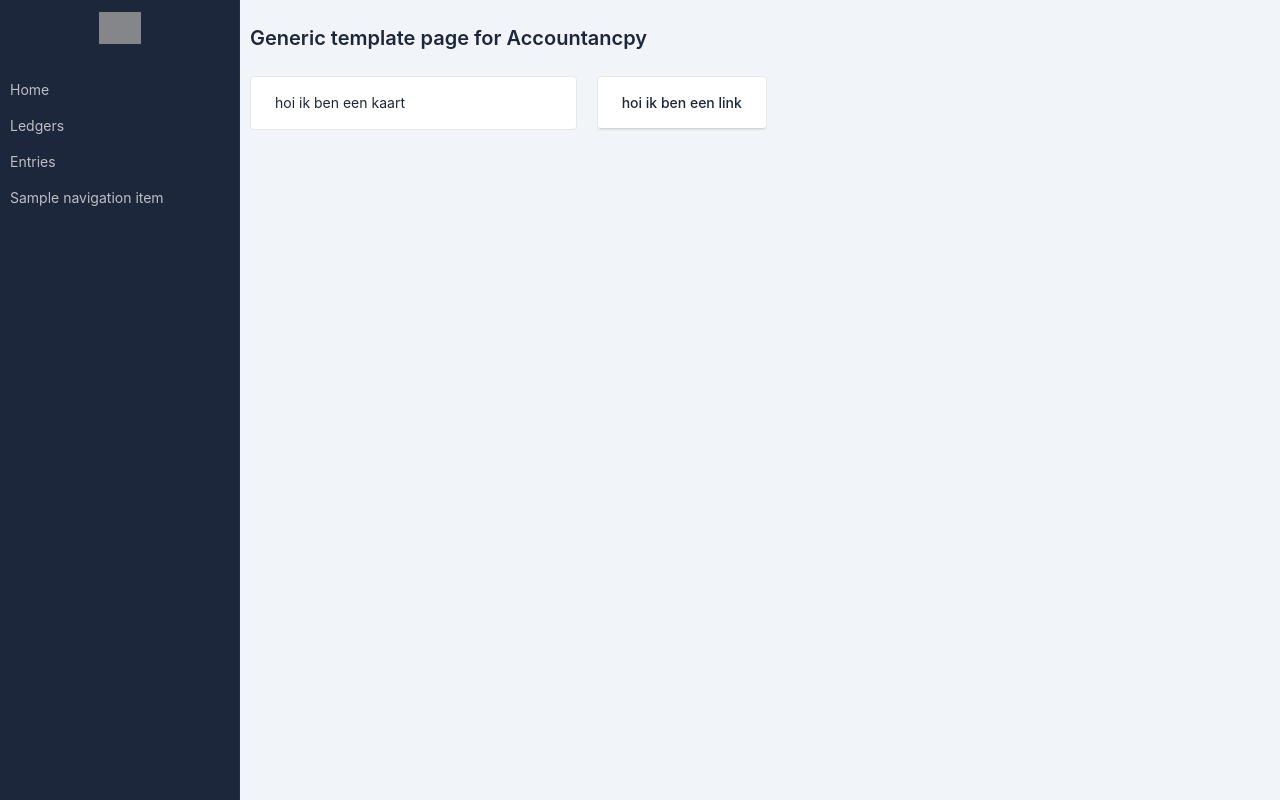
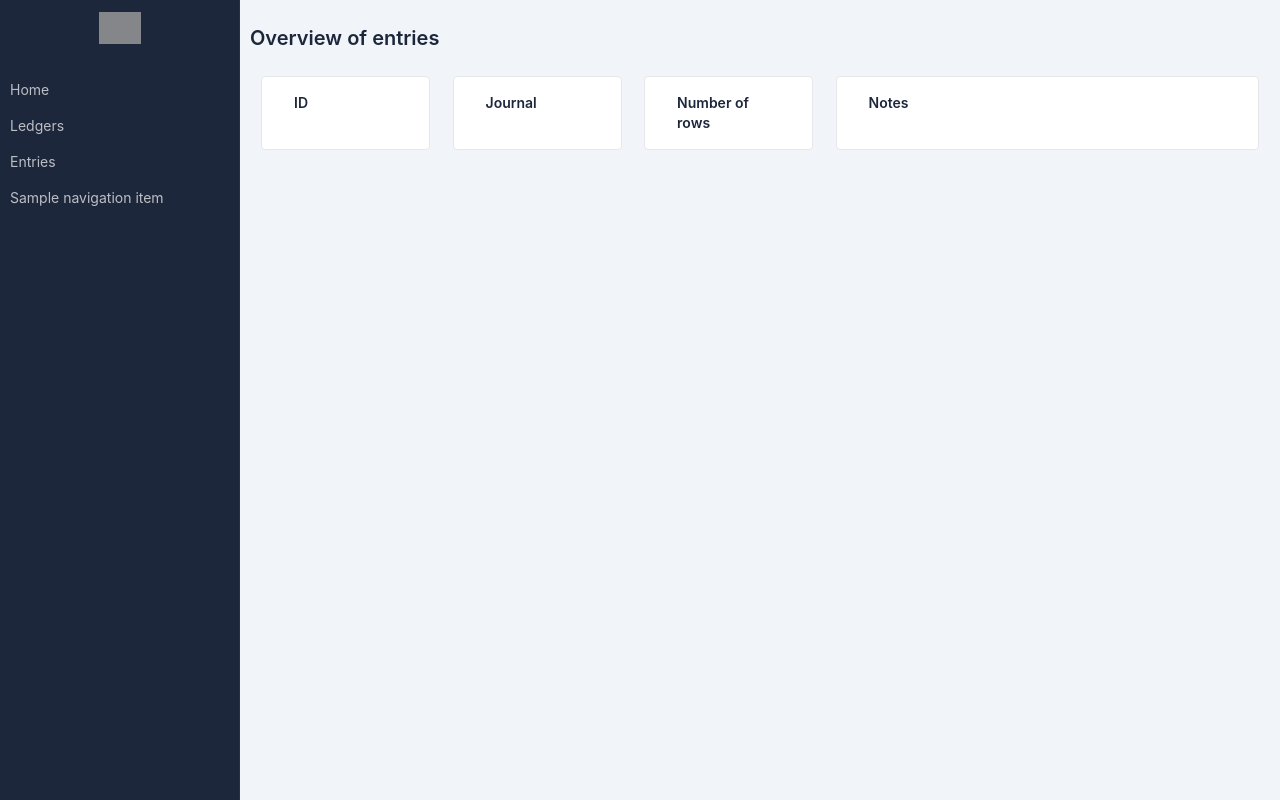
Before and after one commit to Encephala/accountancpy, a Django app: page /entries/ in a window 1280 px wide. Run offline with Django 4.2, Linux system fonts and the light colour scheme; data that the repository does not hold is empty; some libraries are stand-ins or nearby versions; grey boxes are pictures that could not be loaded.

Commit message:
Add EntryList and EntryDetails views

```diff
--- /dev/null
+++ b/app/entries/templates/entries/content/entry_list.html
@@ -0,0 +1,21 @@
+{% for entry in entry_list %}
+<div class="row column-gap-1 my-1 justify-content-around">
+    <div class="card col-2">
+        <div class="card-body">
+            <a href="{% url 'entries:details' entry.id %}" class="badge badge-pill">{{ entry.id }}</a>
+        </div>
+    </div>
+    <div class="card col-2">
+        <div class="card-body">
+            <!-- TODO: Link naar journal -->
+            <a href="#" class="badge badge-pill">{{ entry.journal.id }}</a>
+        </div>
+    </div>
+    <div class="card col-2">
+        <div class="card-body">{{ entry.num_rows }}</div>
+    </div>
+    <div class="card col-5">
+        <div class="card-body">{{ entry.notes }}</div>
+    </div>
+</div>
+{% endfor %}
--- a/app/entries/templates/entries/content/entry_row_list.html
+++ b/app/entries/templates/entries/content/entry_row_list.html
@@ -5,7 +5,7 @@
         <div class="card-body">{{ entry_row.date | date:"D j M 'y" }}</div>
     </div>
     <div class="card col-2">
-        <div class="card-body"><a href="{% url 'entries:entry_rows' entry_row.entry.id %}" class="badge badge-pill my-1">{{ entry_row.entry.id }}</a></div>
+        <div class="card-body"><a href="{% url 'entries:entry_rows' entry_row.entry.id %}" class="badge badge-pill">{{ entry_row.entry.id }}</a></div>
     </div>
     <div class="card col-5">
         <div class="card-body">{{ entry_row.document | default:'<em>No corresponding document.</em>' }}</div>
--- /dev/null
+++ b/app/entries/templates/entries/overview.html
@@ -0,0 +1,30 @@
+{% extends "entries/_base.html" %}
+
+{% load static %}
+
+{% block page-title %} Overview of entries {% endblock page-title %}
+
+{% block content %}
+<div class="container-xl">
+    <div class="row row-cards mb-1 column-gap-1 justify-content-around">
+        <div class="card col-2 strong">
+            <div class="card-body">ID</div>
+        </div>
+        <div class="card col-2 strong">
+            <div class="card-body">Journal</div>
+        </div>
+        <div class="card col-2 strong">
+            <div class="card-body">Number of rows</div>
+        </div>
+        <div class="card col-5 strong">
+            <div class="card-body">Notes</div>
+        </div>
+    </div>
+
+    <div
+        hx-get="{% url 'entries:entry_list' %}" hx-trigger="load" hx-target="this" hx-swap="outerHTML"
+        class="mx-auto" style="width: 100px">
+        <img src="{% static 'media/loading.gif' %}">
+    </div>
+</div>
+{% endblock content %}
--- a/app/entries/urls.py
+++ b/app/entries/urls.py
@@ -6,6 +6,8 @@
 
 urlpatterns = [
     path("", views.overview, name = "overview"),
+    path("list/", views.EntryList.as_view(), name = "entry_list"),
+    path("<entry_id>/", views.EntryList.as_view(), name = "details"),
     path("by-entry/<entry_id>/", views.EntryRowByEntry.as_view(), name = "entry_rows"),
     path("by-ledger/<ledger_id>/", views.EntryRowByLedger.as_view(), name = "ledger_rows"),
 ]
--- a/app/entries/views.py
+++ b/app/entries/views.py
@@ -1,11 +1,34 @@
-from django.shortcuts import render, get_list_or_404
+from django.db import models
+from django.shortcuts import render, get_list_or_404, get_object_or_404
 from django.views import generic
 
-from .models import EntryRow
+from .models import Entry, EntryRow
+
+from django.db.models import Count
 
 # Create your views here.
 def overview(request):
-    return render(request, "entries/_base.html")
+    return render(request, "entries/overview.html")
+
+
+class EntryDetails(generic.DetailView):
+    model = Entry
+    template_name = "entries/details.html"
+
+    def get_object(self, queryset = None):
+        return get_object_or_404(self.model, id = self.kwargs["entry_id"])
+
+class EntryList(generic.ListView):
+    model = Entry
+    template_name = "entries/content/entry_list.html"
+
+    # Annotate entries with
+    def get_context_data(self, **kwargs):
+        context = super().get_context_data(**kwargs)
+        entries = self.get_queryset().annotate(num_rows = Count("entryrow"))
+        context["entry_list"] = entries
+        return context
+
 
 
 class EntryRowByLedger(generic.ListView):
@@ -14,7 +37,7 @@
     context_object_name = "entry_row_list"
 
     def get_queryset(self):
-        return get_list_or_404(EntryRow, ledger = self.kwargs["ledger_id"])
+        return get_list_or_404(self.model, ledger = self.kwargs["ledger_id"])
 
 
 class EntryRowByEntry(generic.ListView):
@@ -23,4 +46,4 @@
     context_object_name = "entry_row_list"
 
     def get_queryset(self):
-        return get_list_or_404(EntryRow, entry = self.kwargs["entry_id"])
+        return get_list_or_404(self.model, entry = self.kwargs["entry_id"])
--- a/app/ledgers/templates/ledgers/content/ledger_list.html
+++ b/app/ledgers/templates/ledgers/content/ledger_list.html
@@ -8,7 +8,7 @@
 
         {% for ledger in ledger_list %}
         <dt class="col-xl-2 col-4 border border-info">
-            <a href="{% url 'ledgers:view' ledger.id %}" class="badge badge-pill my-1">{{ ledger.id }}</a>
+            <a href="{% url 'ledgers:view' ledger.id %}" class="badge badge-pill">{{ ledger.id }}</a>
         </dt>
         <dd class="col-xl-3 col-8 border my-auto">{{ ledger.name }}</dd>
         <dd class="col-xl-1 col-4 border my-auto">{{ ledger.type }}</dd>
--- a/app/ledgers/templates/ledgers/overview.html
+++ b/app/ledgers/templates/ledgers/overview.html
@@ -13,7 +13,7 @@
 {% block content %}
 <div
     hx-get="{% url 'ledgers:ledger_list' %}" hx-trigger="load" hx-target="this" hx-swap="outerHTML"
-    class="flex-row-reverse align-items-center mx-auto" style="width: 100px">
+    class="mx-auto" style="width: 100px">
     <img src="{% static 'media/loading.gif' %}">
 </div>
 {% endblock content %}
--- a/app/ledgers/urls.py
+++ b/app/ledgers/urls.py
@@ -7,5 +7,5 @@
 urlpatterns = [
     path("", views.overview, name="overview"),
     path("list/", views.LedgersList.as_view(), name="ledger_list"),
-    path("<ledger_id>/", views.LedgerView.as_view(), name="view"),
+    path("<ledger_id>/", views.LedgerDetails.as_view(), name="view"),
 ]
--- a/app/ledgers/views.py
+++ b/app/ledgers/views.py
@@ -10,10 +10,9 @@
     return render(request, "ledgers/overview.html")
 
 
-class LedgerView(generic.DetailView):
+class LedgerDetails(generic.DetailView):
     model = Ledger
     template_name = "ledgers/details.html"
-    context_object_name = "ledger"
 
     def get_object(self, queryset = None):
         return get_object_or_404(Ledger, pk = self.kwargs["ledger_id"])
@@ -26,6 +25,7 @@
 
 # HTMX endpoints
 class LedgersList(generic.ListView):
+    model = Ledger
     template_name = "ledgers/content/ledger_list.html"
 
     def get_queryset(self):
```
Also changed, not shown: Notes accountancpy/Thoughts dump.md (+8 -0 lines), Notes accountancpy/ToDo.md (+1 -0 lines), app/entries/templates/entries/details.html (added, +42 -0 lines), app/ledgers/templates/ledgers/details.html (+6 -7 lines).
